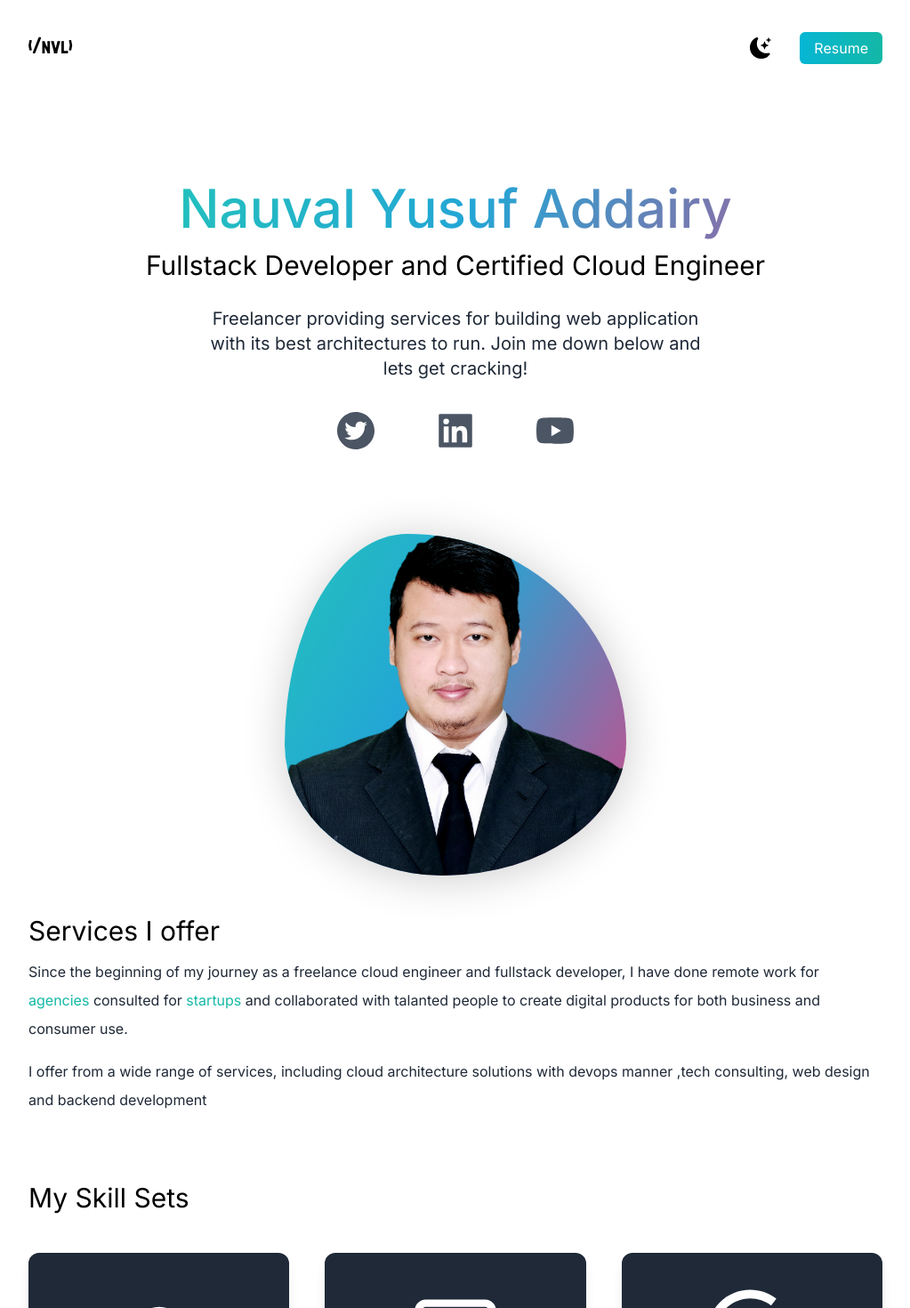
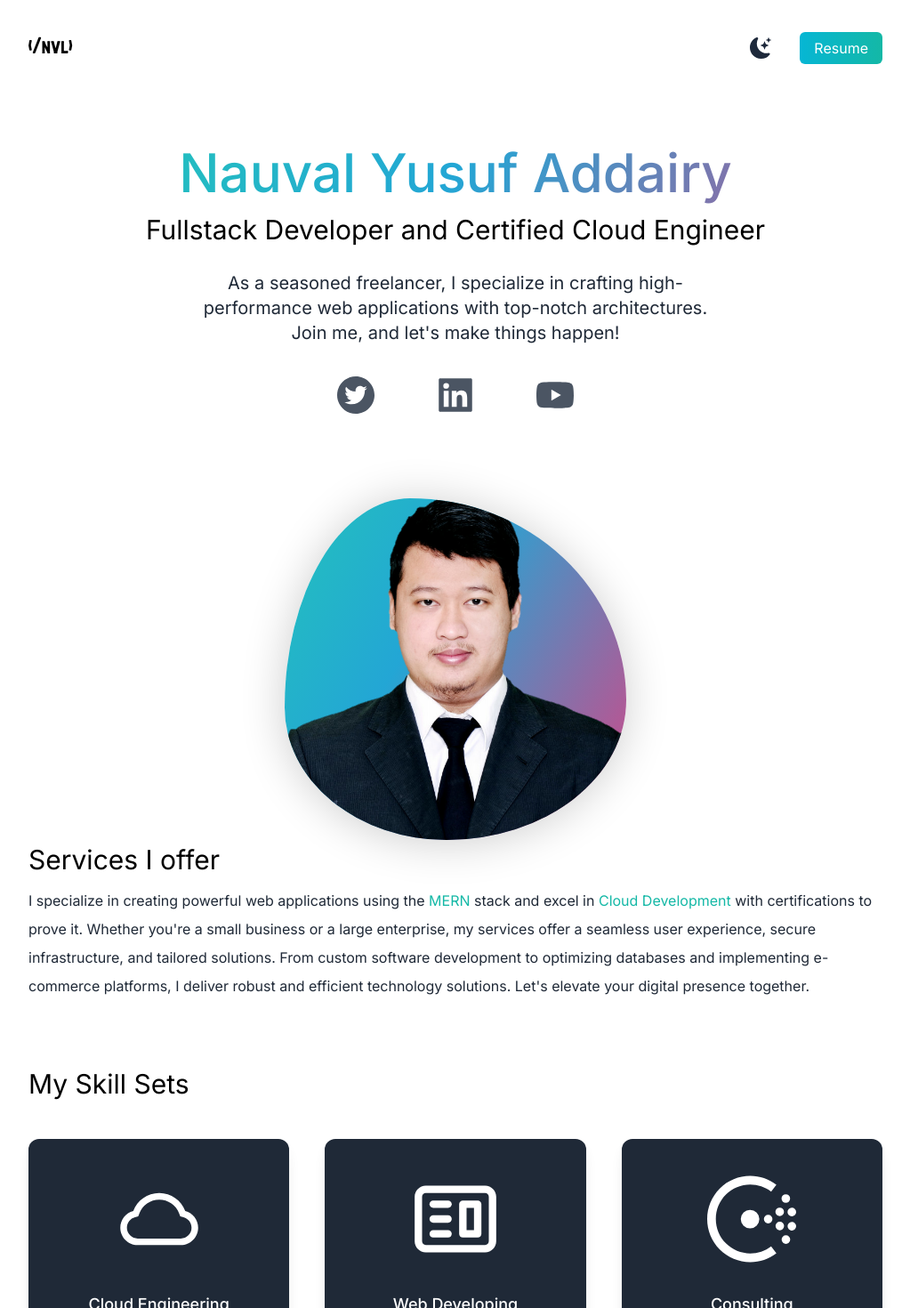
Before and after one commit to nauvalyusufaddairy/fullstack-portfolio, a Next.js app: page / in a window 1280 px wide. Shown: the top 1470 px of the page at 89% size, without its empty margins (128-1151 px from the left). Built offline with nearby package versions, Linux system fonts and the light colour scheme.

Commit message:
add theme toggle

```diff
--- a/src/app/layout.tsx
+++ b/src/app/layout.tsx
@@ -1,22 +1,28 @@
-import './globals.css'
-import type { Metadata } from 'next'
-import { Inter } from 'next/font/google'
+import { ThemeContextProvider } from "@/context/ThemeContext";
+import "./globals.css";
+import type { Metadata } from "next";
+import { Inter } from "next/font/google";
+import { ThemeProvider } from "@/provider/ThemeProvider";
 
-const inter = Inter({ subsets: ['latin'] })
+const inter = Inter({ subsets: ["latin"] });
 
 export const metadata: Metadata = {
-  title: 'Create Next App',
-  description: 'Generated by create next app',
-}
+  title: "Create Next App",
+  description: "Generated by create next app",
+};
 
 export default function RootLayout({
   children,
 }: {
-  children: React.ReactNode
+  children: React.ReactNode;
 }) {
   return (
     <html lang="en">
-      <body className={inter.className}>{children}</body>
+      <body className={inter.className}>
+        <ThemeContextProvider>
+          <ThemeProvider> {children}</ThemeProvider>
+        </ThemeContextProvider>
+      </body>
     </html>
-  )
+  );
 }
--- a/src/app/page.tsx
+++ b/src/app/page.tsx
@@ -9,7 +9,8 @@ import { AiOutlineCloud } from "react-icons/ai";
 import { SiConsul } from "react-icons/si";
 import { CgWebsite } from "react-icons/cg";
 import { BsFillMoonStarsFill } from "react-icons/bs";
-import { useState } from "react";
+import { MdSunny } from "react-icons/md";
+import { useContext, useState } from "react";
 import deved from "../../public/gj.png";
 import code from "../../public/code.png";
 import design from "../../public/design.png";
@@ -22,23 +23,18 @@ import web4 from "../../public/web4.png";
 import web5 from "../../public/web5.png";
 import web6 from "../../public/web6.png";
 import styles from "./home.module.css";
-import { motion } from "framer-motion";
+import { AnimatePresence, motion } from "framer-motion";
+import { ThemeContext } from "@/context/ThemeContext";
 
 export default function Home() {
-  const [darkMode, setDarkMode] = useState(false);
-
-  const item = {
-    hidden: { y: 20, opacity: 0 },
-    visible: {
-      y: 0,
-      opacity: 1,
-    },
+  const { toggle, theme } = useContext(ThemeContext);
+  const handleClick = () => {
+    console.log("am hit");
+    toggle();
   };
 
   return (
-    <div
-      className={`  overflow-y-visible flex flex-col ${darkMode ? "dark" : ""}`}
-    >
+    <div className={`  overflow-y-visible overflow-x-hidden flex flex-col `}>
       <Head>
         <title>Create Next App</title>
         <meta name="description" content="Generated by create next app" />
@@ -52,11 +48,31 @@ export default function Home() {
               {"</nvl>".toLowerCase()}
             </p>
             <ul className="flex items-center">
-              <li>
-                <BsFillMoonStarsFill
-                  onClick={() => setDarkMode(!darkMode)}
-                  className=" cursor-pointer text-2xl"
-                />
+              <li
+                onClick={() => handleClick()}
+                className=" cursor-pointer text-2xl dark:text-yellow-500 text-slate-800 "
+              >
+                <AnimatePresence>
+                  {theme === "dark" ? (
+                    <motion.div
+                      initial={{ opacity: 0 }}
+                      transition={{ duration: 1, damping: 200, stiffness: 600 }}
+                      whileInView={{ opacity: 1 }}
+                      exit={{ opacity: 0, x: -100 }}
+                    >
+                      <MdSunny />
+                    </motion.div>
+                  ) : (
+                    <motion.div
+                      initial={{ opacity: 0, x: 100 }}
+                      transition={{ duration: 1, damping: 200, stiffness: 600 }}
+                      whileInView={{ opacity: 1, x: 0 }}
+                      exit={{ opacity: 0, x: 100 }}
+                    >
+                      <BsFillMoonStarsFill />
+                    </motion.div>
+                  )}
+                </AnimatePresence>
               </li>
               <li>
                 <a
@@ -68,7 +84,7 @@ export default function Home() {
               </li>
             </ul>
           </nav>
-          <div className="text-center p-10 py-10">
+          <div className="text-center">
             <div className={` `}>
               <motion.h2
                 initial={{ x: -100, opacity: 0 }}
@@ -103,9 +119,9 @@ export default function Home() {
               Fullstack Developer and Certified Cloud Engineer
             </motion.h3>
             <p className="text-md py-5 leading-8 text-gray-800 dark:text-gray-200 max-w-xl mx-auto md:text-xl">
-              Freelancer providing services for building web application with
-              its best architectures to run. Join me down below and lets get
-              cracking!
+              As a seasoned freelancer, I specialize in crafting
+              high-performance web applications with top-notch architectures.
+              Join me, and let's make things happen!
             </p>
             <div className="text-5xl flex justify-center gap-16 py-3 text-gray-600 dark:text-gray-400">
               <AiFillTwitterCircle />
@@ -133,17 +149,16 @@ export default function Home() {
           <div>
             <h3 className="text-3xl py-1 dark:text-white ">Services I offer</h3>
             <p className="text-md py-2 leading-8 text-gray-800 dark:text-gray-200">
-              Since the beginning of my journey as a freelance cloud engineer
-              and fullstack developer, I have done remote work for
-              <span className="text-teal-500"> agencies </span>
-              consulted for <span className="text-teal-500">startups </span>
-              and collaborated with talanted people to create digital products
-              for both business and consumer use.
-            </p>
-            <p className="text-md py-2 leading-8 text-gray-800 dark:text-gray-200">
-              I offer from a wide range of services, including cloud
-              architecture solutions with devops manner ,tech consulting, web
-              design and backend development
+              I specialize in creating powerful web applications using the{" "}
+              <span className="text-teal-500">MERN</span> {"  "}stack and excel
+              in <span className="text-teal-500">Cloud Development</span> {"  "}
+              with certifications to prove it. Whether you're a small business
+              or a large enterprise, my services offer a seamless user
+              experience, secure infrastructure, and tailored solutions. From
+              custom software development to optimizing databases and
+              implementing e-commerce platforms, I deliver robust and efficient
+              technology solutions. Let's elevate your digital presence
+              together.
             </p>
           </div>
           <div className=" mt-16 ">
@@ -155,7 +170,9 @@ export default function Home() {
             >
               {/* skill 1 */}
               <motion.div
-                variants={item}
+                initial={{ x: -100, opacity: 0 }}
+                transition={{ duration: 0.5, bounce: 100, stiffness: 600 }}
+                whileInView={{ x: 0, opacity: 1 }}
                 className="text-center shadow-lg p-10 rounded-xl my-10 bg-gray-800  dark:bg-white flex flex-col items-center flex-1"
               >
                 <AiOutlineCloud className="w-[100px] h-[100px] font-bold text-white dark:text-gray-800 " />
@@ -182,7 +199,12 @@ export default function Home() {
                 </p>
               </motion.div>
               {/* skill 2 */}
-              <div className="text-center shadow-lg p-10 rounded-xl my-10 bg-gray-800  dark:bg-white flex flex-col items-center flex-1">
+              <motion.div
+                initial={{ opacity: 0 }}
+                transition={{ duration: 1, bounce: 300, stiffness: 600 }}
+                whileInView={{ x: 0, opacity: 1 }}
+                className="text-center shadow-lg p-10 rounded-xl my-10 bg-gray-800  dark:bg-white flex flex-col items-center flex-1"
+              >
                 <CgWebsite className="w-[100px] h-[100px] font-bold text-white dark:text-gray-800 " />
                 <h3 className="text-lg font-medium pt-8 pb-2 text-white dark:text-gray-800">
                   {" "}
@@ -219,9 +241,14 @@ export default function Home() {
                 <p className="text-white/60 dark:text-gray-800/80  py-1">
                   DynamoDB
                 </p>
-              </div>
+              </motion.div>
               {/* skill 3 */}
-              <div className="text-center shadow-lg p-10 rounded-xl my-10 bg-gray-800  dark:bg-white flex flex-col items-center flex-1">
+              <motion.div
+                initial={{ x: 100, opacity: 0 }}
+                transition={{ duration: 0.5, bounce: 100, stiffness: 600 }}
+                whileInView={{ x: 0, opacity: 1 }}
+                className="text-center shadow-lg p-10 rounded-xl my-10 bg-gray-800  dark:bg-white flex flex-col items-center flex-1"
+              >
                 <SiConsul className="w-[100px] h-[100px] font-bold text-white dark:text-gray-800 " />
                 <h3 className="text-lg font-medium pt-8 pb-2 text-white dark:text-gray-800">
                   {" "}
@@ -247,7 +274,7 @@ export default function Home() {
                 <p className="text-white/60 dark:text-gray-800/80  py-1">
                   TeamViewer
                 </p>
-              </div>
+              </motion.div>
             </motion.div>
           </div>
         </section>
--- /dev/null
+++ b/src/context/ThemeContext.tsx
@@ -0,0 +1,37 @@
+"use client";
+
+import React, { createContext, useContext, useEffect, useState } from "react";
+
+type ThemeContextProps = {
+  toggle: () => void | string;
+  theme: string;
+};
+export const ThemeContext = createContext<any>(null);
+const getLocalStorage = () => {
+  if (typeof window !== undefined) {
+    const value = localStorage.getItem("theme");
+
+    return value || "";
+  }
+};
+export const ThemeContextProvider = ({
+  children,
+}: {
+  children: React.ReactNode;
+}) => {
+  const [theme, setTheme] = useState(() => {
+    return getLocalStorage() as string;
+  });
+
+  useEffect(() => {
+    localStorage.setItem("theme", theme);
+  }, [theme]);
+  const toggle = () => {
+    setTheme(theme === "dark" ? "" : "dark");
+  };
+  return (
+    <ThemeContext.Provider value={{ toggle, theme }}>
+      {children}
+    </ThemeContext.Provider>
+  );
+};
--- /dev/null
+++ b/src/provider/ThemeProvider.tsx
@@ -0,0 +1,25 @@
+"use client";
+import { motion } from "framer-motion";
+
+import { ThemeContext } from "@/context/ThemeContext";
+import { useContext, useEffect, useState } from "react";
+
+export const ThemeProvider = ({ children }: { children: React.ReactNode }) => {
+  const [mounted, setMounted] = useState(false);
+  const { theme } = useContext(ThemeContext);
+  useEffect(() => {
+    setMounted(true);
+  }, []);
+  if (mounted) {
+    return (
+      <motion.div
+        initial={{ opacity: 0 }}
+        transition={{ duration: 5, stiffness: 600 }}
+        whileInView={{ opacity: 1 }}
+        className={theme}
+      >
+        {children}
+      </motion.div>
+    );
+  }
+};
```
